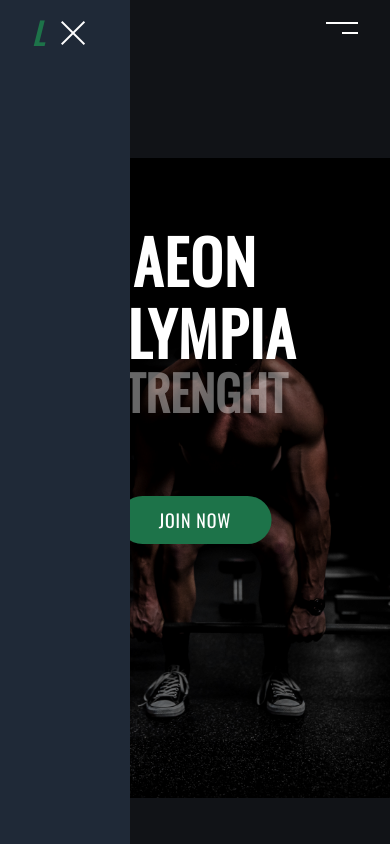
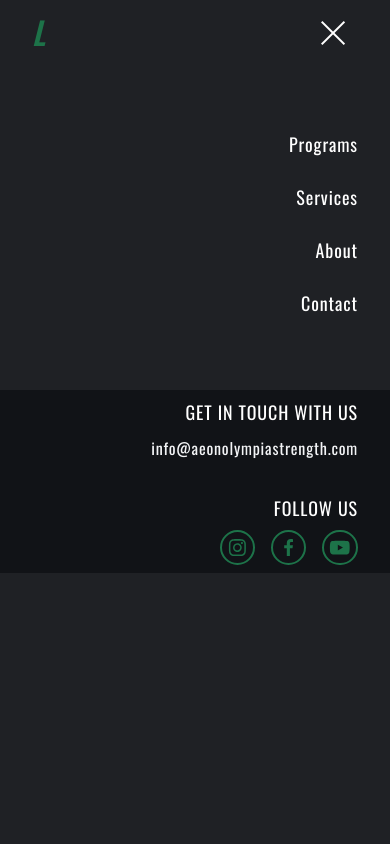
Before and after one commit to zrvnarmarin/IM-Digital---Fitness, a Next.js app in the folder fitness-site/: page / in a window 390 px wide. Shown: the top 844 px of the page. Built offline with nearby package versions, Linux system fonts and the light colour scheme.

Commit message:
sidebar styling done; styling done for mobile scr

```diff
--- a/fitness-site/app/(home-sections)/Navbar.tsx
+++ b/fitness-site/app/(home-sections)/Navbar.tsx
@@ -19,7 +19,6 @@ export default function Navbar() {
       <nav className="flex flex-row justify-between items-center py-2 bg-[#111317] lg:bg-inherit px-8">
         <Logo />
         <NavbarLinksSection />
-        <JoinNowButton />
         <HamburgerMenuButton />
       </nav>
     </header>
@@ -46,7 +45,7 @@ const NavbarLinksSection = () => {
 
 const HamburgerMenuButton = () => {
   return (
-    <button className="flex flex-col gap-2 items-end lg:hidden">
+    <button className="flex flex-col gap-2 items-end">
       <div className="w-8 h-[2px] bg-white"></div>
       <div className="w-4 h-[2px] bg-white"></div>
     </button>
--- a/fitness-site/app/components/Sidebar.tsx
+++ b/fitness-site/app/components/Sidebar.tsx
@@ -2,25 +2,78 @@
 
 import Link from "next/link";
 import React, { useState } from "react";
-import XImageIcon from '../../public/icons8-x-50.png'
+import XImageIcon from "../../public/icons8-x-50.png";
 import Image from "next/image";
+import { InstagramIcon, YouTubeIcon, FacebookIcon } from "@/public/Icons";
 
 export default function Sidebar() {
   return (
-    <aside className="py-2 px-8 top-0 left-0 bottom-0 bg-gray-800 w-1/3 h-screen sticky z-40">
-      <div className="flex justify-between items-center">
-        <span className="uppercase text-3xl sm:text-4xl leading-10 font-black italic text-[#1D7349] md:text-6xl lg:text-[#1D7349]">L</span>
+    <aside className="top-0 left-0 bottom-0 bg-[#1F2125] w-full md:w-2/3 h-screen sticky z-40">
+      <div className="flex justify-between items-center py-2 px-8">
+        <span className="uppercase text-3xl sm:text-4xl leading-10 font-black italic text-[#1D7349] md:text-6xl lg:text-[#1D7349]">
+          L
+        </span>
         <XIcon />
       </div>
       <NavbarLinksSection />
+      <div className="bg-[#111317] mt-16 flex flex-col gap-8 items-end py-2 px-8 w-full">
+        <div className="flex flex-col gap-2">
+          <p className="font-normal text-white uppercase text-end text-lg tracking-wider">
+            Get In Touch With Us
+          </p>
+          <Link
+            href="/"
+            className="text-[#F3F4F6] xs:text-md lg:text-lg xl:text-xl font-normal tracking-wider hover:underline hover:underline-offset-8 hover:decoration-[#1D7349] leading-7"
+          >
+            info@aeonolympiastrength.com
+          </Link>
+        </div>
+        <div className="flex flex-col gap-2">
+          <p className="font-normal text-white uppercase text-end text-lg tracking-wider">
+            Follow Us
+          </p>
+          <div className="flex flex-row gap-4">
+            <div className="rounded-full cursor-pointer border-2 border-[#1D7349] p-1 hover:bg-white hover:scale-125 duration-200">
+              <InstagramIcon />
+            </div>
+            <div className="rounded-full border-2 cursor-pointer border-[#1D7349] p-1 hover:bg-white hover:scale-125 duration-200">
+              <FacebookIcon />
+            </div>
+            <div className="rounded-full border-2 cursor-pointer border-[#1D7349] p-1 hover:bg-white hover:scale-125 duration-200">
+              <YouTubeIcon />
+            </div>
+          </div>
+        </div>
+      </div>
     </aside>
   );
 }
 
+const NavbarLink = ({ navbarLink }: { navbarLink: NavbarLink }) => {
+  return (
+    <li className="text-[#F3F4F6] xs:text-md lg:text-lg xl:text-xl font-normal tracking-wider hover:underline hover:underline-offset-8 hover:decoration-[#1D7349] leading-7">
+      <Link
+        href={`${navbarLink.link}`}
+        className=" font-normal text-white text-lg tracking-wider"
+      >
+        {navbarLink.name}
+      </Link>
+    </li>
+  );
+};
+
+const NavbarLinksSection = () => {
+  return (
+    <ul className="lg:flex flex flex-col items-end justify-between gap-6 pt-16 py-2 px-8 ">
+      {navbarLinks.map((link) => (
+        <NavbarLink key={link.name} navbarLink={link} />
+      ))}
+    </ul>
+  );
+};
+
 export const XIcon = () => {
-  return (
-    <Image src={XImageIcon} alt="X-button" width={0} height={0} />
-  )
+  return <Image src={XImageIcon} alt="X-button" width={0} height={0} />;
 };
 
 const navbarLinks = [
@@ -46,21 +99,3 @@ export type NavbarLink = {
   name: string;
   link: string;
 };
-
-const NavbarLink = ({ navbarLink }: { navbarLink: NavbarLink }) => {
-  return (
-    <li className="text-[#F3F4F6] xs:text-md lg:text-lg xl:text-xl font-normal tracking-wider hover:underline hover:underline-offset-8 hover:decoration-[#1D7349] leading-7">
-      <Link href={`${navbarLink.link}`}>{navbarLink.name}</Link>
-    </li>
-  );
-};
-
-const NavbarLinksSection = () => {
-  return (
-    <ul className="hidden pt-32 lg:flex flex-col items-center justify-between gap-12">
-      {navbarLinks.map((link) => (
-        <NavbarLink key={link.name} navbarLink={link} />
-      ))}
-    </ul>
-  );
-};
```
